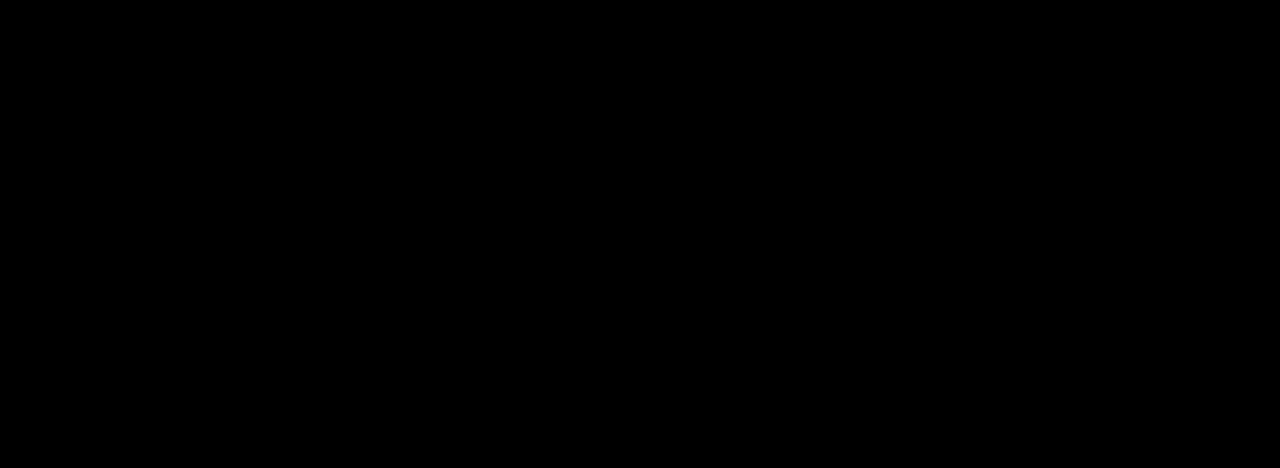
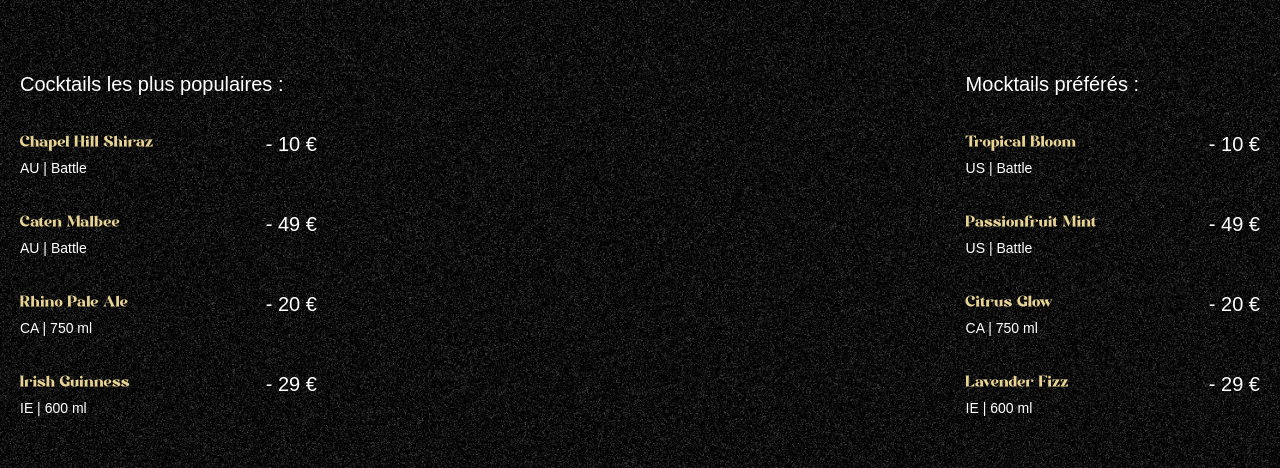
Before and after one commit to KemogneAlex/nectar, a React (Vite) app: page / in a window 1280 px wide. Shown: the part 890-1358 px from the top of the page. Built offline with nearby package versions, Linux system fonts and the light colour scheme; a web font is replaced by a local one.

Commit message:
mettre en œuvre la section Cocktails

```diff
--- a/src/App.jsx
+++ b/src/App.jsx
@@ -3,11 +3,13 @@
 gsap.registerPlugin(ScrollTrigger, SplitText);
 import Navbar from "./components/Navbar";
 import Hero from "./components/Hero";
+import Cocktails from "./components/Cocktails";
 const App = () => {
   return (
     <main>
       <Navbar />
       <Hero />
+      <Cocktails />
     </main>
   );
 };
--- /dev/null
+++ b/src/components/Cocktails.jsx
@@ -0,0 +1,77 @@
+import { useGSAP } from "@gsap/react";
+import gsap from "gsap";
+import { cocktailLists, mockTailLists } from "../../constants/index.js";
+
+const Cocktails = () => {
+  useGSAP(() => {
+    const parallaxTimeline = gsap.timeline({
+      scrollTrigger: {
+        trigger: "#cocktails",
+        start: "top 30%",
+        end: "bottom 80%",
+        scrub: true,
+      },
+    });
+
+    parallaxTimeline
+      .from("#c-left-leaf", {
+        x: -100,
+        y: 100,
+      })
+      .from("#c-right-leaf", {
+        x: 100,
+        y: 100,
+      });
+  });
+
+  return (
+    <section id="cocktails" className="noisy">
+      <img src="/images/cocktail-left-leaf.png" alt="l-leaf" id="c-left-leaf" />
+      <img
+        src="/images/cocktail-right-leaf.png"
+        alt="r-leaf"
+        id="c-right-leaf"
+      />
+
+      <div className="list">
+        <div className="popular">
+          <h2>Cocktails les plus populaires :</h2>
+
+          <ul>
+            {cocktailLists.map(({ name, country, detail, price }) => (
+              <li key={name}>
+                <div className="md:me-28">
+                  <h3>{name}</h3>
+                  <p>
+                    {country} | {detail}
+                  </p>
+                </div>
+                <span>- {price}</span>
+              </li>
+            ))}
+          </ul>
+        </div>
+
+        <div className="loved">
+          <h2>Mocktails préférés :</h2>
+
+          <ul>
+            {mockTailLists.map(({ name, country, detail, price }) => (
+              <li key={name}>
+                <div className="me-28">
+                  <h3>{name}</h3>
+                  <p>
+                    {country} | {detail}
+                  </p>
+                </div>
+                <span>- {price}</span>
+              </li>
+            ))}
+          </ul>
+        </div>
+      </div>
+    </section>
+  );
+};
+
+export default Cocktails;
```
